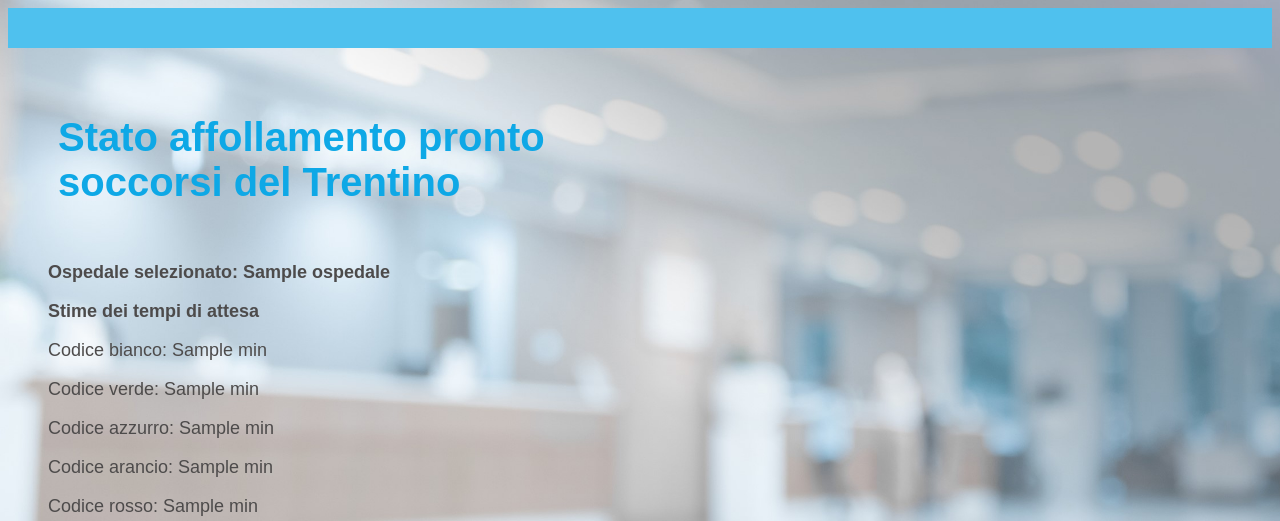
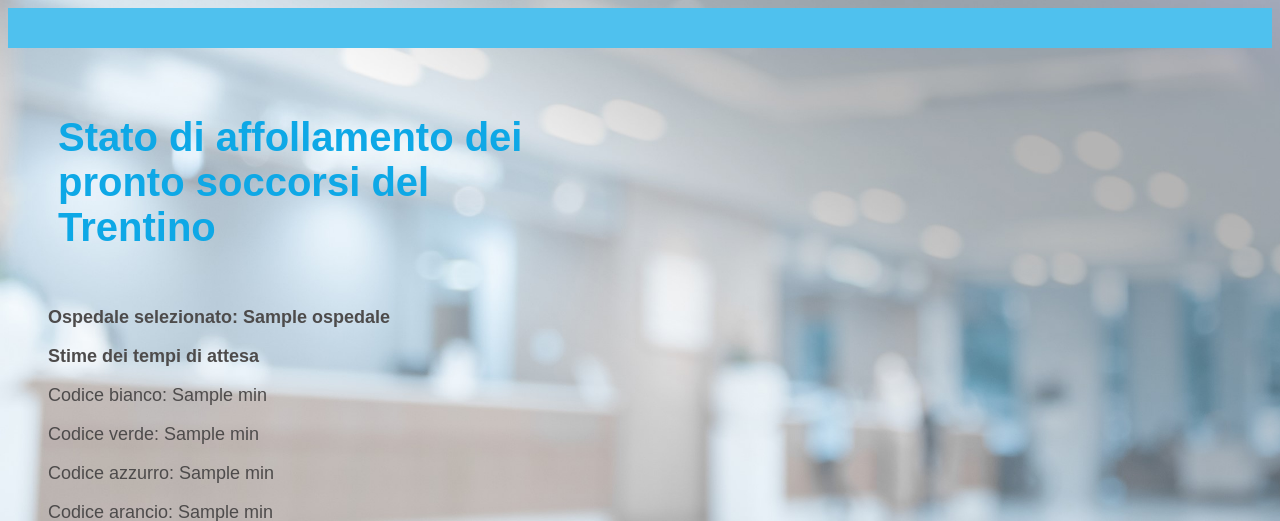
Before and after one commit to annabavaresco/pstrentino, a Flask app: template docker-compose/app/templates/result.html in a window 1280 px wide. Shown: the top 521 px of the page. Run offline with Flask 2, Linux system fonts and the light colour scheme; the template is opened without the code that fills it: most values are stand-ins (such as "Sample title", 1, 10 or a date in 2020).

```diff
--- a/docker-compose/app/templates/result.html
+++ b/docker-compose/app/templates/result.html
@@ -12,7 +12,7 @@
 
         </div>
 
-        <h1>Stato affollamento pronto soccorsi del Trentino</h1>
+        <h1>Stato di affollamento dei pronto soccorsi del Trentino</h1>
 
         <p class = 'b'>
             Ospedale selezionato: {{ospedale}}
--- /dev/null
+++ b/historical-data/requirements.txt
@@ -0,0 +1,2 @@
+mysql-connector-python==8.0.24
+requests==2.25.1
```
